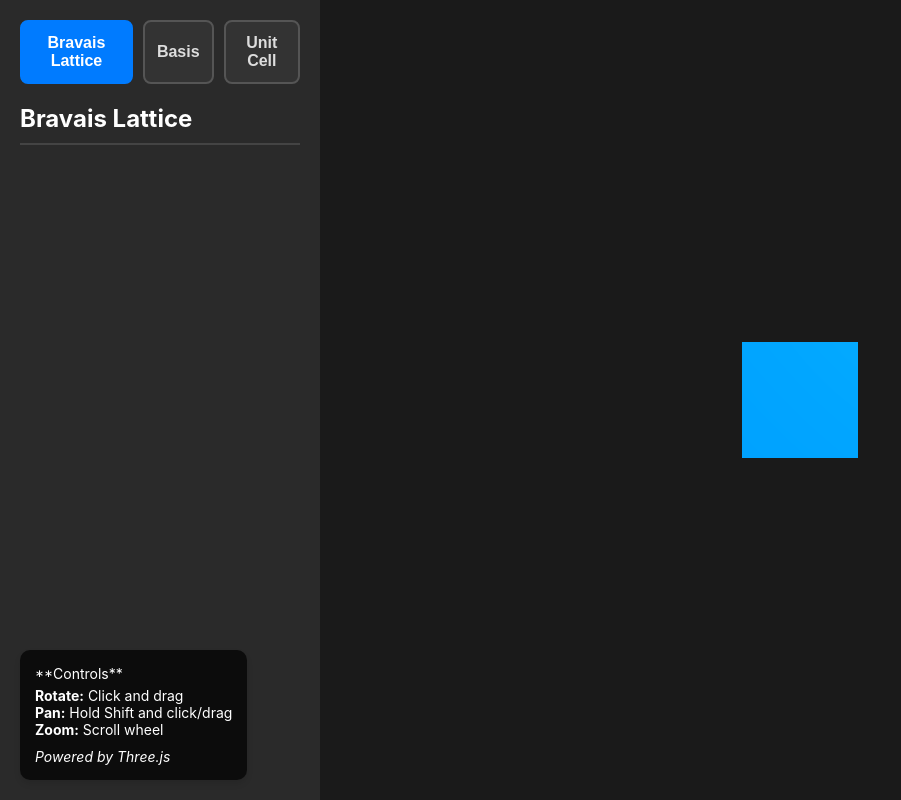
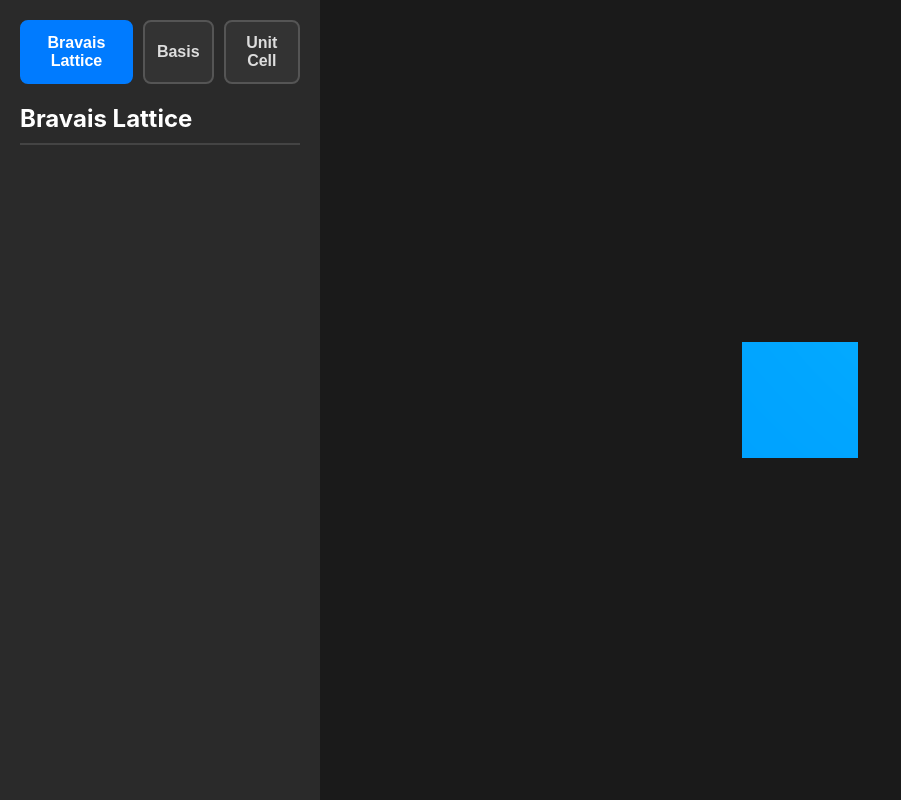
Before and after one commit to evenleather/bravais-lattice-renderer, a plain HTML site: page index.html in a window 1280 px wide. Shown: the whole page, without its empty margins (0-901 px from the left). Drawn offline with nearby package versions, Linux system fonts and the light colour scheme.

Commit message:
Update index.html

```diff
--- a/index.html
+++ b/index.html
@@ -86,19 +86,6 @@
             width: 100%;
             height: 100%;
         }
-
-        .info-panel {
-            position: absolute;
-            bottom: 20px;
-            left: 20px;
-            padding: 15px;
-            background: rgba(0, 0, 0, 0.7);
-            border-radius: 10px;
-            backdrop-filter: blur(5px);
-            max-width: 300px;
-            font-size: 14px;
-            box-shadow: 0 4px 6px rgba(0,0,0,0.1);
-        }
     </style>
 </head>
 <body>
@@ -134,16 +121,6 @@
     <!-- Right-hand renderer container -->
     <div class="renderer-container" id="rendererContainer">
         <!-- The canvas will be appended here by the JavaScript -->
-    </div>
-
-    <div class="info-panel">
-        <p style="margin: 0;">**Controls**</p>
-        <ul style="list-style-type: none; padding: 0; margin: 5px 0 0 0;">
-            <li><span style="font-weight: bold;">Rotate:</span> Click and drag</li>
-            <li><span style="font-weight: bold;">Pan:</span> Hold Shift and click/drag</li>
-            <li><span style="font-weight: bold;">Zoom:</span> Scroll wheel</li>
-        </ul>
-        <p style="margin: 10px 0 0 0; font-style: italic;">Powered by Three.js</p>
     </div>
 
     <!-- The script tag for Three.js must be loaded first -->
```
